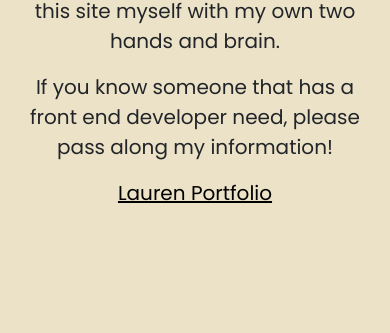
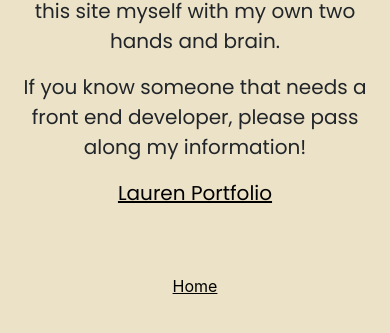
Before and after one commit to laurenpowers20/wedding-website, a React (Create React App) app: page /aboutthispage in a window 390 px wide. Shown: the part 325-658 px from the top of the page. Built offline with nearby package versions, Linux system fonts and the light colour scheme; a web font is replaced by a local one.

Commit message:
adjusted to be more mobile friendly

```diff
--- a/src/App.css
+++ b/src/App.css
@@ -50,6 +50,7 @@ h3 {
 
   h1 {
     margin: auto;
+    font-size: 35px;
   }
 
   h2 {
--- a/src/Screens/AboutSite.jsx
+++ b/src/Screens/AboutSite.jsx
@@ -1,5 +1,6 @@
 import mermaid from "../images/mermaid.gif";
 import MovingComponent from "react-moving-text";
+import { Link } from "react-router-dom";
 function AboutSite() {
   return (
     <>
@@ -27,7 +28,7 @@ function AboutSite() {
           hands and brain.
         </p>
         <p className="about-site-text">
-          If you know someone that has a front end developer need, please pass
+          If you know someone that needs a front end developer, please pass
           along my information!{" "}
         </p>
         <p>
@@ -42,6 +43,10 @@ function AboutSite() {
           </a>
         </p>
       </main>
+      <footer>
+        {" "}
+        <Link to="/">Home</Link>
+      </footer>
     </>
   );
 }
--- a/src/Screens/Faq.jsx
+++ b/src/Screens/Faq.jsx
@@ -22,7 +22,7 @@ function Faq() {
         </MovingComponent>
         <h1>FAQ</h1>
         <div className="faq-questions">
-          <p>Wait, so it's in the Captain Bill's restaurant?</p>
+          <p>So it's in the Captain Bill's restaurant?</p>
           <p className="faq-answers">
             {" "}
             It's in the Bayview House which is on the same property as the
```
